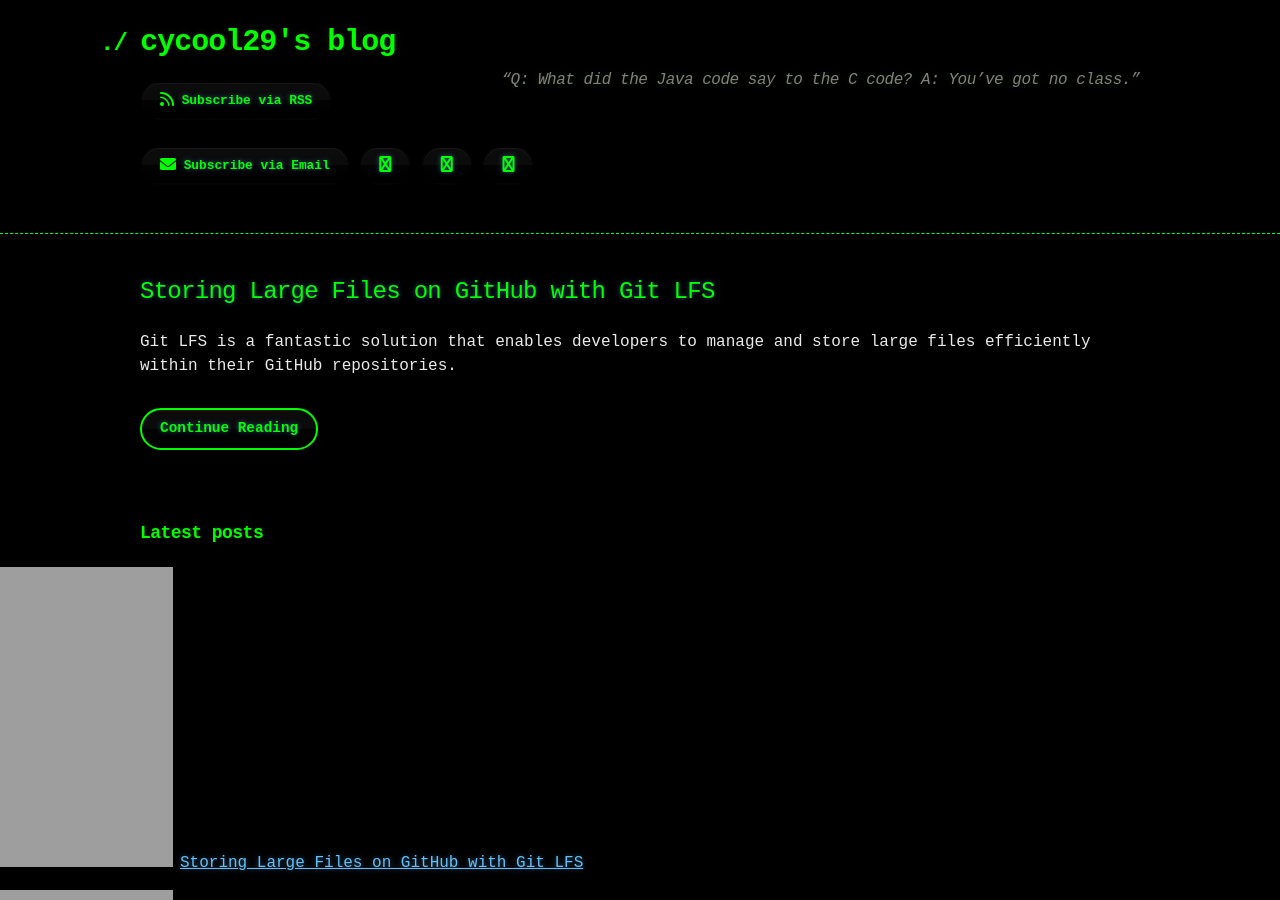
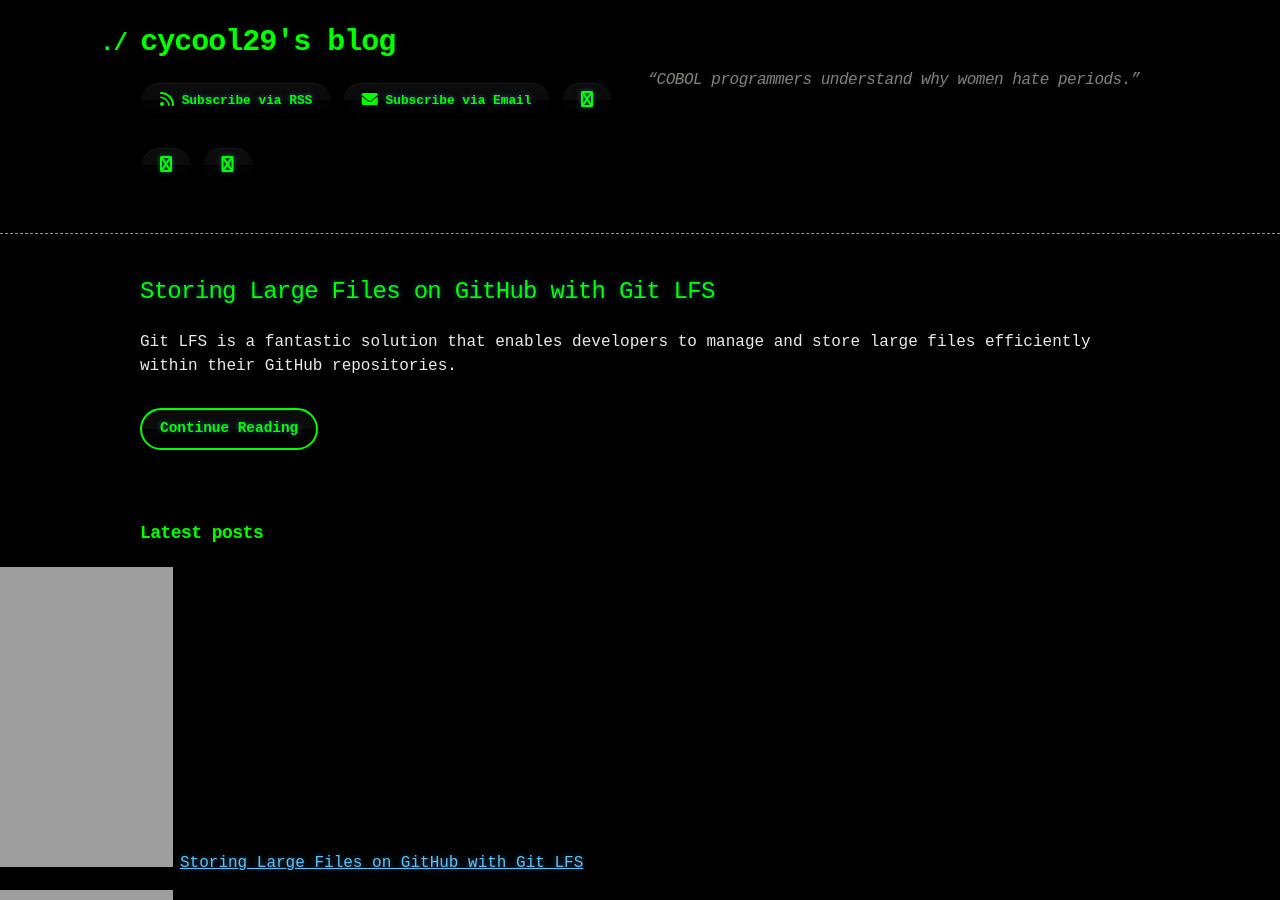
Before and after one commit to cycool29/cycool29.github.io, a Jekyll site: the page built from index.md, in a window 1280 px wide and 900 px high. Built offline with Jekyll 4.4.1, drawn with Linux system fonts in a browser that asks for light colours; a style sheet for code colours, icons or effects is not loaded.

Commit message:
Update quotes

```diff
--- a/_config.yml
+++ b/_config.yml
@@ -1,5 +1,5 @@
 title: cycool29's blog
-description: "“Q: What did the Java code say to the C code? A: You’ve got no class.” "
+description: "“COBOL programmers understand why women hate periods.” "
 bio: A high school student. Intermediate in Python, Git, Bash. Learning JavaScript. He/Him. "
 author: cycool29
 url: https://cycool29.github.io
```
